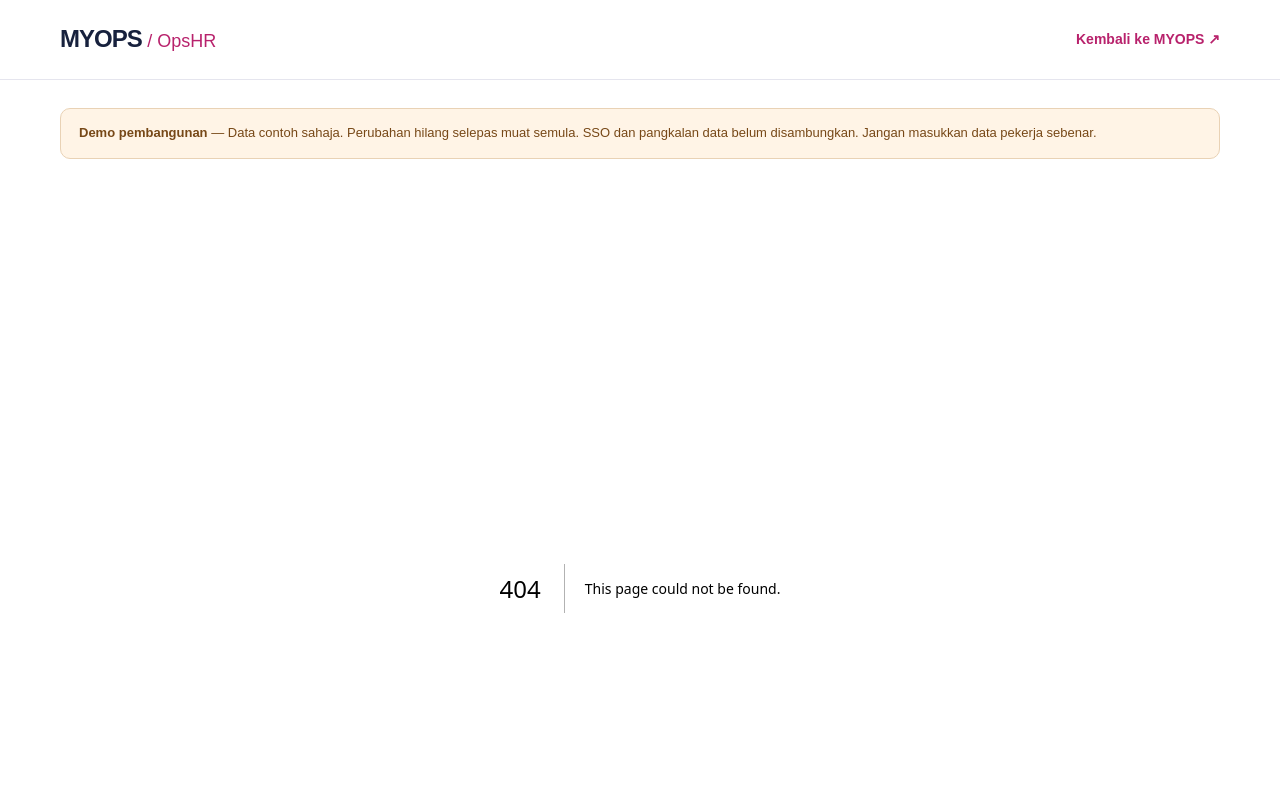
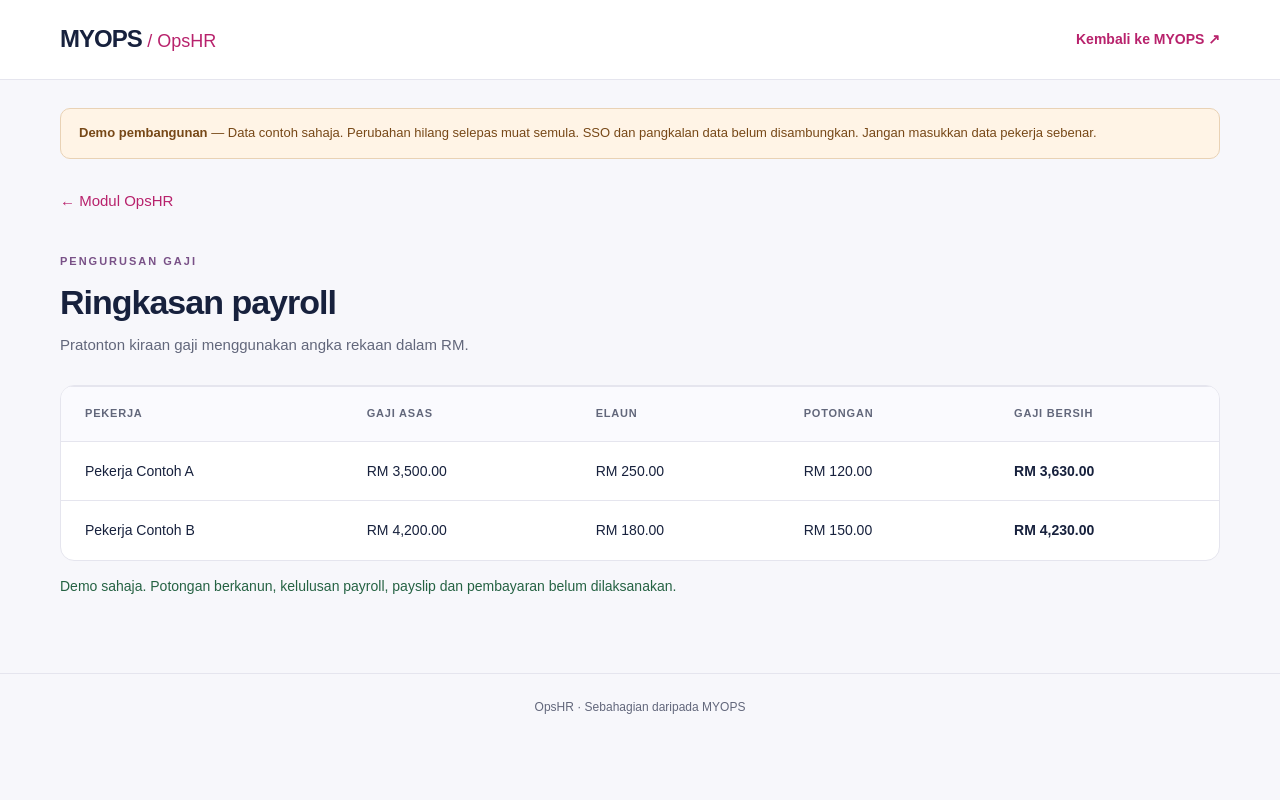
Before and after one commit to niz262025-hub/OPSHR, a Next.js app: page /payroll in a window 1280 px wide. Before the commit this address had no page. Shown: the top 800 px of the page. Built offline with nearby package versions, Linux system fonts and the light colour scheme.

Commit message:
feat(opshr): add synthetic payroll overview page

```diff
--- /dev/null
+++ b/app/payroll/page.tsx
@@ -0,0 +1,45 @@
+import Link from "next/link";
+import { sampleEmployees } from "../../lib/employees";
+import { calculatePayroll, demoPayroll, formatDemoMoney } from "../../lib/payroll";
+
+export default function PayrollPage() {
+  return (
+    <>
+      <Link href="/">← Modul OpsHR</Link>
+      <div className="page-heading">
+        <div>
+          <div className="eyebrow">PENGURUSAN GAJI</div>
+          <h1>Ringkasan payroll</h1>
+          <p>Pratonton kiraan gaji menggunakan angka rekaan dalam RM.</p>
+        </div>
+      </div>
+      <section className="directory" aria-label="Payroll demo">
+        <div className="table-scroll">
+          <table>
+            <thead>
+              <tr>
+                <th scope="col">Pekerja</th>
+                <th scope="col">Gaji asas</th>
+                <th scope="col">Elaun</th>
+                <th scope="col">Potongan</th>
+                <th scope="col">Gaji bersih</th>
+              </tr>
+            </thead>
+            <tbody>
+              {demoPayroll.map((line) => (
+                <tr key={line.employeeId}>
+                  <td>{sampleEmployees.find((employee) => employee.id === line.employeeId)?.name ?? "Demo"}</td>
+                  <td>{formatDemoMoney(line.basicPayCents)}</td>
+                  <td>{formatDemoMoney(line.allowanceCents)}</td>
+                  <td>{formatDemoMoney(line.deductionCents)}</td>
+                  <td><strong>{formatDemoMoney(calculatePayroll(line).netCents)}</strong></td>
+                </tr>
+              ))}
+            </tbody>
+          </table>
+        </div>
+      </section>
+      <p className="message">Demo sahaja. Potongan berkanun, kelulusan payroll, payslip dan pembayaran belum dilaksanakan.</p>
+    </>
+  );
+}
```
